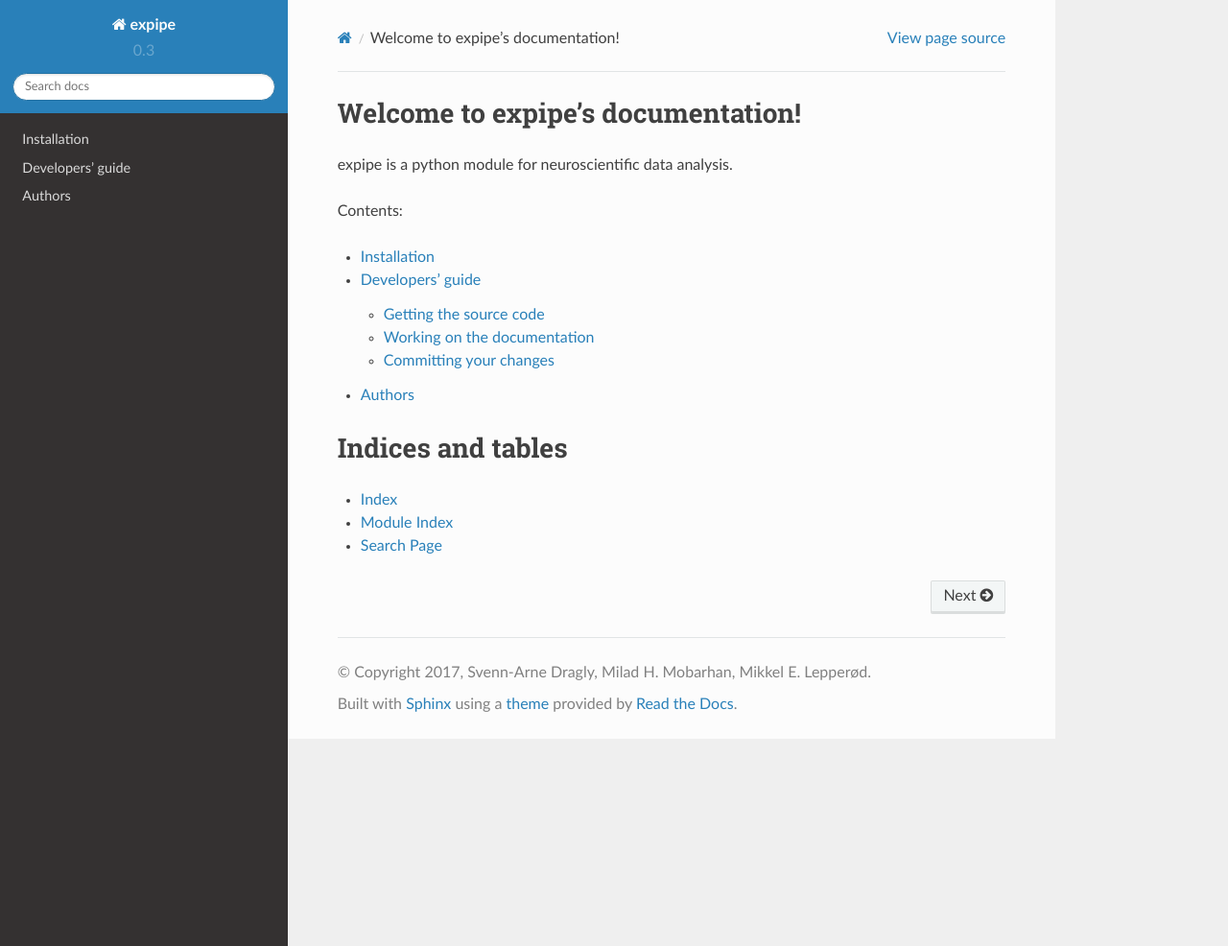
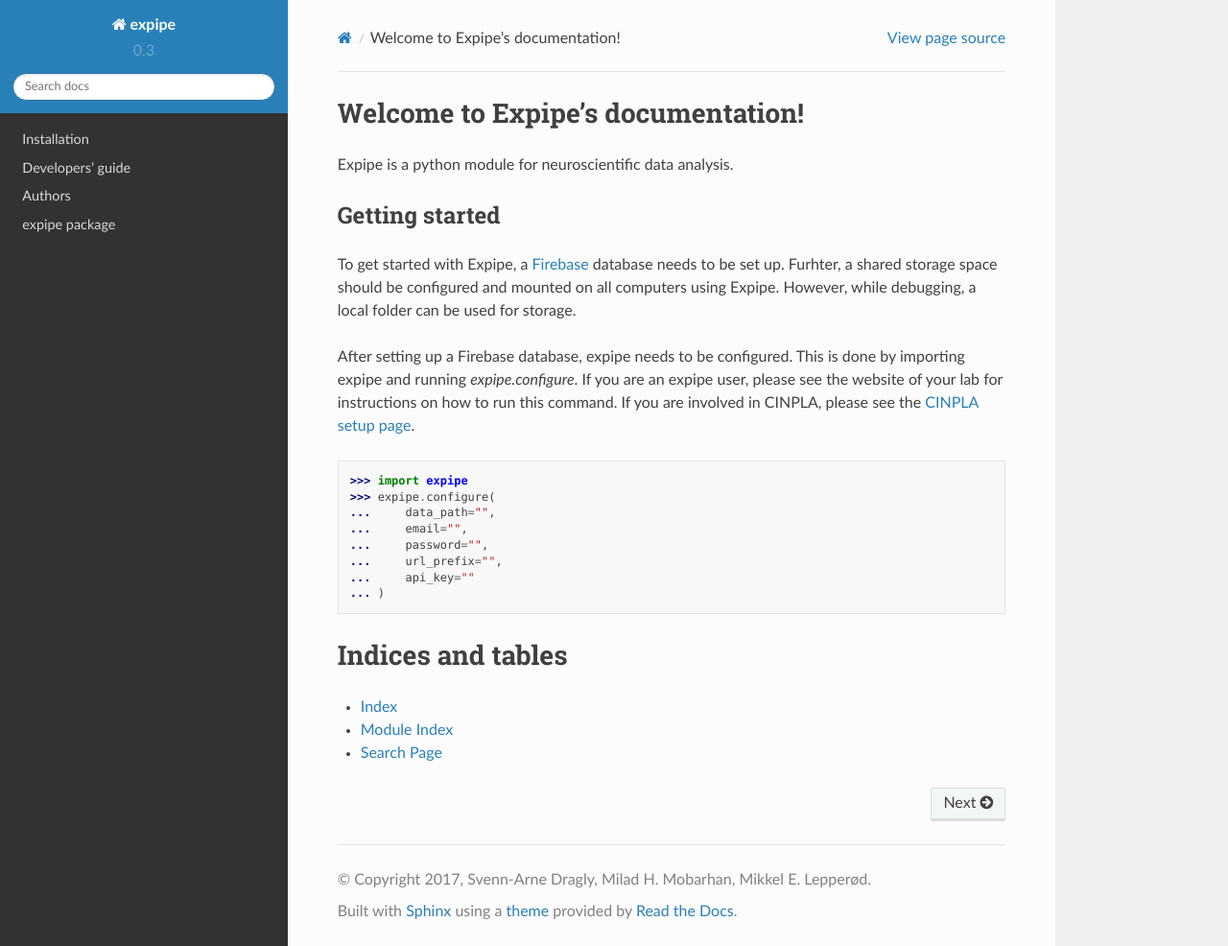
Before and after one commit to CINPLA/expipe, a Sphinx documentation site: the page built from docs/index.rst, in a window 1280 px wide and 986 px high. Shown: the whole window at 96% size. Built offline with Sphinx 7.4.7 and the Read the Docs theme 2.0.0, drawn with Linux system fonts in a browser that asks for light colours.

Commit message:
Update docs

```diff
--- a/docs/index.rst
+++ b/docs/index.rst
@@ -1,18 +1,46 @@
-Welcome to expipe's documentation!
+Welcome to Expipe's documentation!
 ==========================================
 
-
-expipe is a python module for neuroscientific data analysis.
-
-
-Contents:
+Expipe is a python module for neuroscientific data analysis.
 
 .. toctree::
    :maxdepth: 2
+   :hidden:
 
    installation
    developers_guide
    authors
+   expipe
+
+Getting started
+---------------
+
+To get started with Expipe, a Firebase_ database needs to be set up.
+Furhter, a shared storage space should be configured and mounted on all
+computers using Expipe.
+However, while debugging, a local folder can be used for storage.
+
+.. _Firebase: https://firebase.google.com
+
+After setting up a Firebase database, expipe needs to be configured.
+This is done by importing expipe and running `expipe.configure`.
+If you are an expipe user, please see the website of your lab for instructions
+on how to run this command.
+If you are involved in CINPLA, please see the
+`CINPLA setup page <https://github.com/CINPLA/expipe/wiki/CINPLA_setup>`_.
+
+.. doctest::
+
+    >>> import expipe
+    >>> expipe.configure(
+    ...     data_path="",
+    ...     email="",
+    ...     password="",
+    ...     url_prefix="",
+    ...     api_key=""
+    ... )
+
+
 
 Indices and tables
 ==================
```
Also changed, not shown: docs/expipe.data_extractor.rst (deleted, +0 -78 lines), docs/expipe.data_writer.rst (deleted, +0 -78 lines), docs/expipe.misc.rst (deleted, +0 -38 lines), docs/expipe.rst (+0 -25 lines), docs/expipe.statistics.rst (deleted, +0 -38 lines), docs/expipe.stimulus.rst (deleted, +0 -30 lines), docs/expipe.time_frequency.rst (deleted, +0 -30 lines), docs/expipe.tracking.rst (deleted, +0 -54 lines), docs/expipe.waveform.rst (deleted, +0 -22 lines), docs/modules.rst (deleted, +0 -7 lines).
